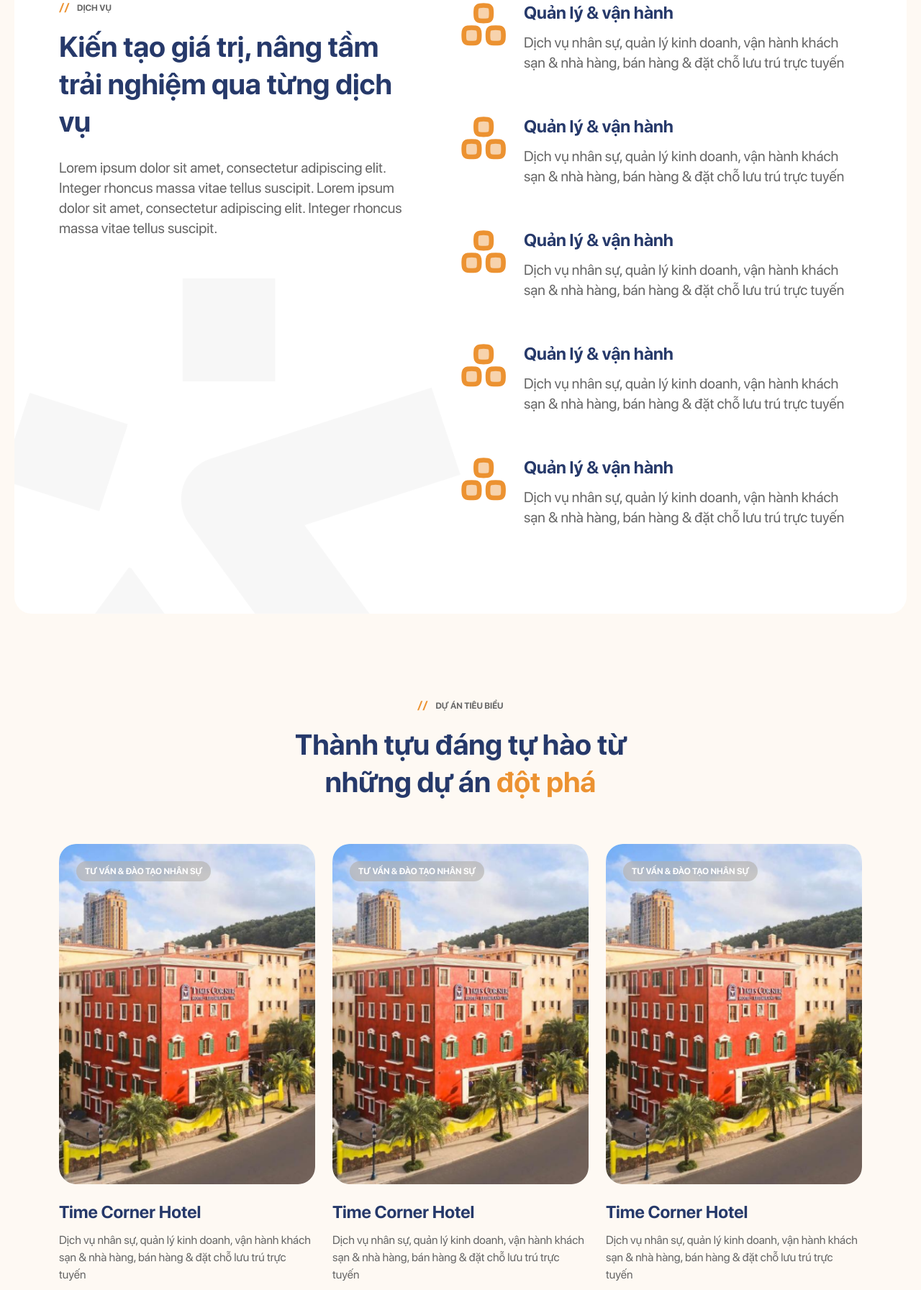
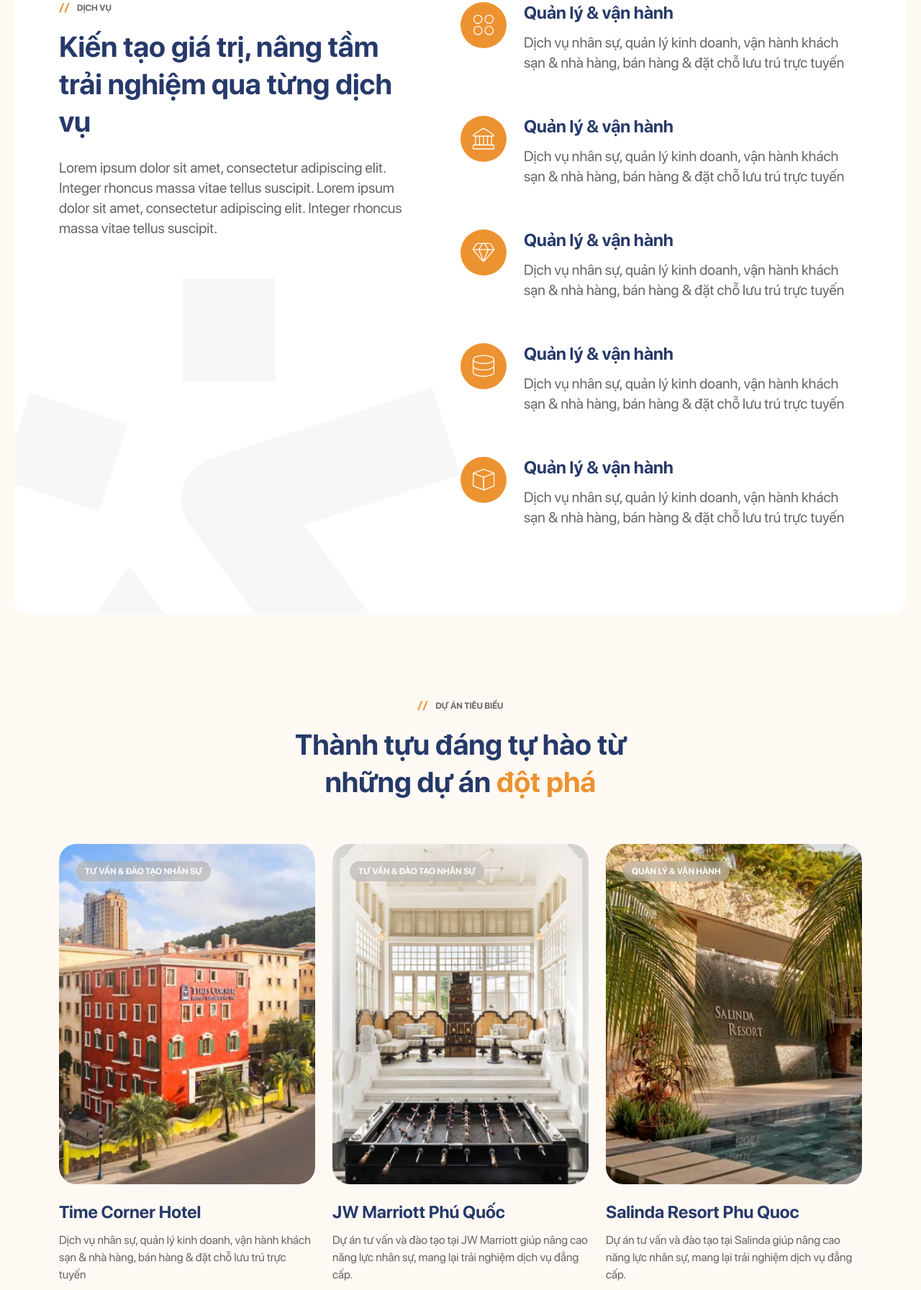
Before and after one commit to alphacreativee/kim-gateways, a plain HTML site: page index.html in a window 1280 px wide. Shown: the part 1747-3540 px from the top of the page at 72% size. Drawn offline with Linux system fonts and the light colour scheme.

Commit message:
update image

```diff
--- a/index.html
+++ b/index.html
@@ -118,19 +118,19 @@
                 </li>
                 <li class="d-flex align-items-start">
                   <div class="icon">
-                    <img src="./assets/images/icon-bout-one.svg" alt="">
+                    <img src="./assets/images/icon-about-2.svg" alt="">
                   </div>
                   <div class="content">
-                    <div class="content-title font-bold color-heading">Tổ chức</div>
+                    <div class="content-title font-bold color-heading">Vận hành</div>
                     <div class="content-desc b1-font color-grey">Lorem ipsum dolor sit amet, consectetur adipiscing elit. Integer rhoncus massa vitae tellus suscipit.</div>
                   </div>
                 </li>
                 <li class="d-flex align-items-start">
                   <div class="icon">
-                    <img src="./assets/images/icon-bout-one.svg" alt="">
+                    <img src="./assets/images/icon-about-3.svg" alt="">
                   </div>
                   <div class="content">
-                    <div class="content-title font-bold color-heading">Tổ chức</div>
+                    <div class="content-title font-bold color-heading">Quản lý</div>
                     <div class="content-desc b1-font color-grey">Lorem ipsum dolor sit amet, consectetur adipiscing elit. Integer rhoncus massa vitae tellus suscipit.</div>
                   </div>
                 </li>
@@ -157,7 +157,7 @@
                 <ul class="list-item">
                   <li class="d-flex align-items-start">
                     <div class="icon">
-                      <img src="./assets/images/icon-bout-one.svg" alt="">
+                      <img src="./assets/images/icon-service-1.svg" alt="">
                     </div>
                     <div class="content">
                       <div class="content-title font-semibold h3-font color-heading">Quản lý & vận hành</div>
@@ -166,7 +166,7 @@
                   </li>
                   <li class="d-flex align-items-start">
                     <div class="icon">
-                      <img src="./assets/images/icon-bout-one.svg" alt="">
+                      <img src="./assets/images/icon-service-2.svg" alt="">
                     </div>
                     <div class="content">
                       <div class="content-title font-semibold h3-font color-heading">Quản lý & vận hành</div>
@@ -175,7 +175,7 @@
                   </li>
                   <li class="d-flex align-items-start">
                     <div class="icon">
-                      <img src="./assets/images/icon-bout-one.svg" alt="">
+                      <img src="./assets/images/icon-service-3.svg" alt="">
                     </div>
                     <div class="content">
                       <div class="content-title font-semibold h3-font color-heading">Quản lý & vận hành</div>
@@ -184,7 +184,7 @@
                   </li>
                   <li class="d-flex align-items-start">
                     <div class="icon">
-                      <img src="./assets/images/icon-bout-one.svg" alt="">
+                      <img src="./assets/images/icon-service-4.svg" alt="">
                     </div>
                     <div class="content">
                       <div class="content-title font-semibold h3-font color-heading">Quản lý & vận hành</div>
@@ -193,7 +193,7 @@
                   </li>
                   <li class="d-flex align-items-start">
                     <div class="icon">
-                      <img src="./assets/images/icon-bout-one.svg" alt="">
+                      <img src="./assets/images/icon-service-5.svg" alt="">
                     </div>
                     <div class="content">
                       <div class="content-title font-semibold h3-font color-heading">Quản lý & vận hành</div>
@@ -230,27 +230,27 @@
               <div class="card">
                 <span class="card-tag text-uppercase">Tư vấn & đào tạo nhân sự</span>
                 <div class="card-image">
-                  <img src="./assets/images/project-time-corner.png" alt="">
+                  <img src="./assets/images/project-marriott-phu-quoc.png" alt="">
                   <a href="#">
                   </a>
                 </div>
                 <div class="card-content">
-                  <a href="#" class="h3-font color-heading font-semibold">Time Corner Hotel</a>
-                  <div class="desc b1-font color-grey">Dịch vụ nhân sự, quản lý kinh doanh, vận hành khách sạn & nhà hàng, bán hàng & đặt chỗ lưu trú trực tuyến</div>
+                  <a href="#" class="h3-font color-heading font-semibold">JW Marriott Phú Quốc</a>
+                  <div class="desc b1-font color-grey">Dự án tư vấn và đào tạo tại JW Marriott giúp nâng cao năng lực nhân sự, mang lại trải nghiệm dịch vụ đẳng cấp.</div>
                 </div>
               </div>
             </li>
             <li class="col-lg-4 col-md-6 col-12">
               <div class="card">
-                <span class="card-tag text-uppercase">Tư vấn & đào tạo nhân sự</span>
+                <span class="card-tag text-uppercase">Quản lý & vận hành</span>
                 <div class="card-image">
-                  <img src="./assets/images/project-time-corner.png" alt="">
+                  <img src="./assets/images/project-salinda-phu-quoc.png" alt="">
                   <a href="#">
                   </a>
                 </div>
                 <div class="card-content">
-                  <a href="#" class="h3-font color-heading font-semibold">Time Corner Hotel</a>
-                  <div class="desc b1-font color-grey">Dịch vụ nhân sự, quản lý kinh doanh, vận hành khách sạn & nhà hàng, bán hàng & đặt chỗ lưu trú trực tuyến</div>
+                  <a href="#" class="h3-font color-heading font-semibold">Salinda Resort Phu Quoc</a>
+                  <div class="desc b1-font color-grey">Dự án tư vấn và đào tạo tại Salinda giúp nâng cao năng lực nhân sự, mang lại trải nghiệm dịch vụ đẳng cấp.</div>
                 </div>
               </div>
             </li>
```
Also changed, not shown: assets/images/icon-about-2.svg (added), assets/images/icon-about-3.svg (added), assets/images/icon-service-1.svg (added), assets/images/icon-service-2.svg (added), assets/images/icon-service-3.svg (added), assets/images/icon-service-4.svg (added), assets/images/icon-service-5.svg (added), assets/images/project-marriott-phu-quoc.png (added), assets/images/project-salinda-phu-quoc.png (added).
